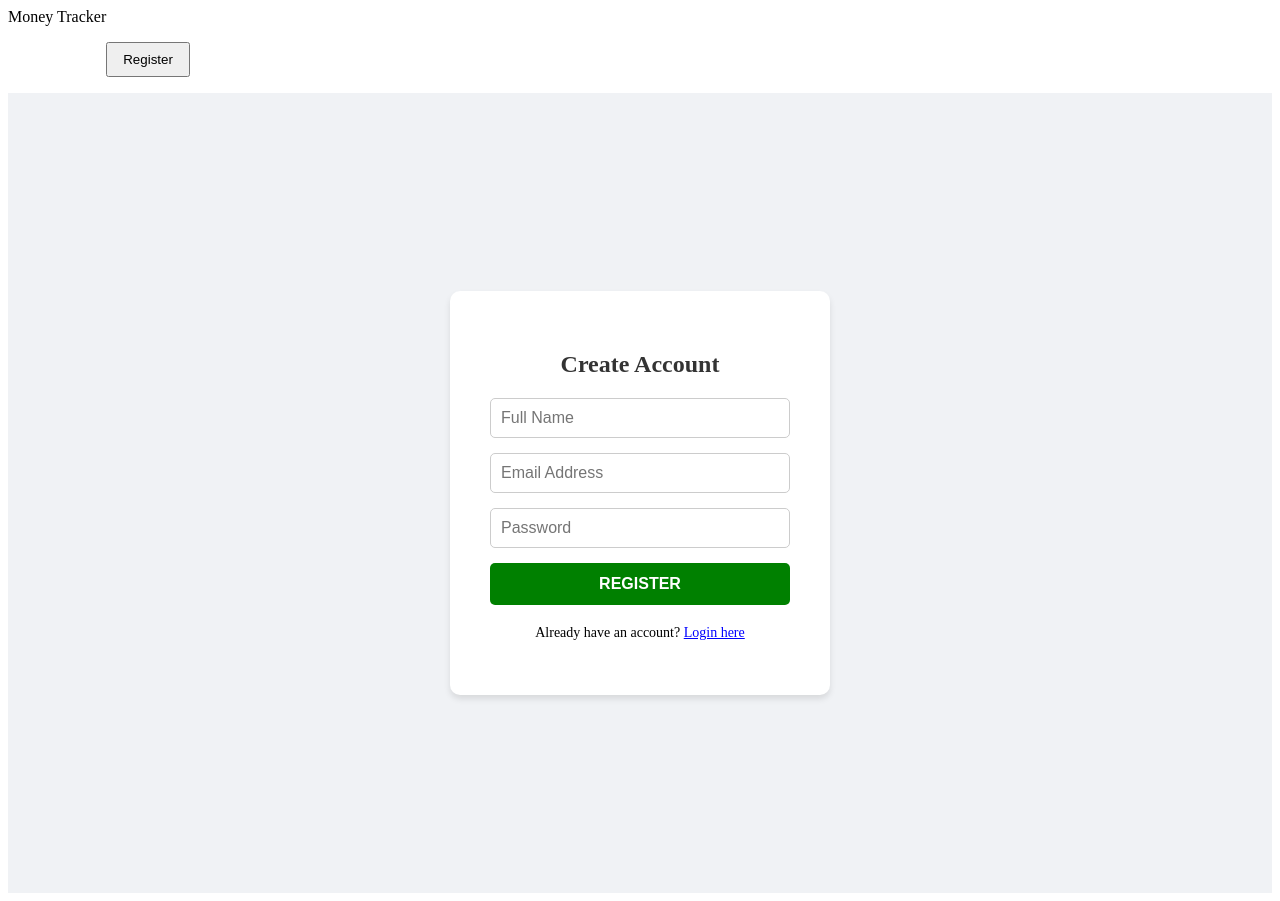
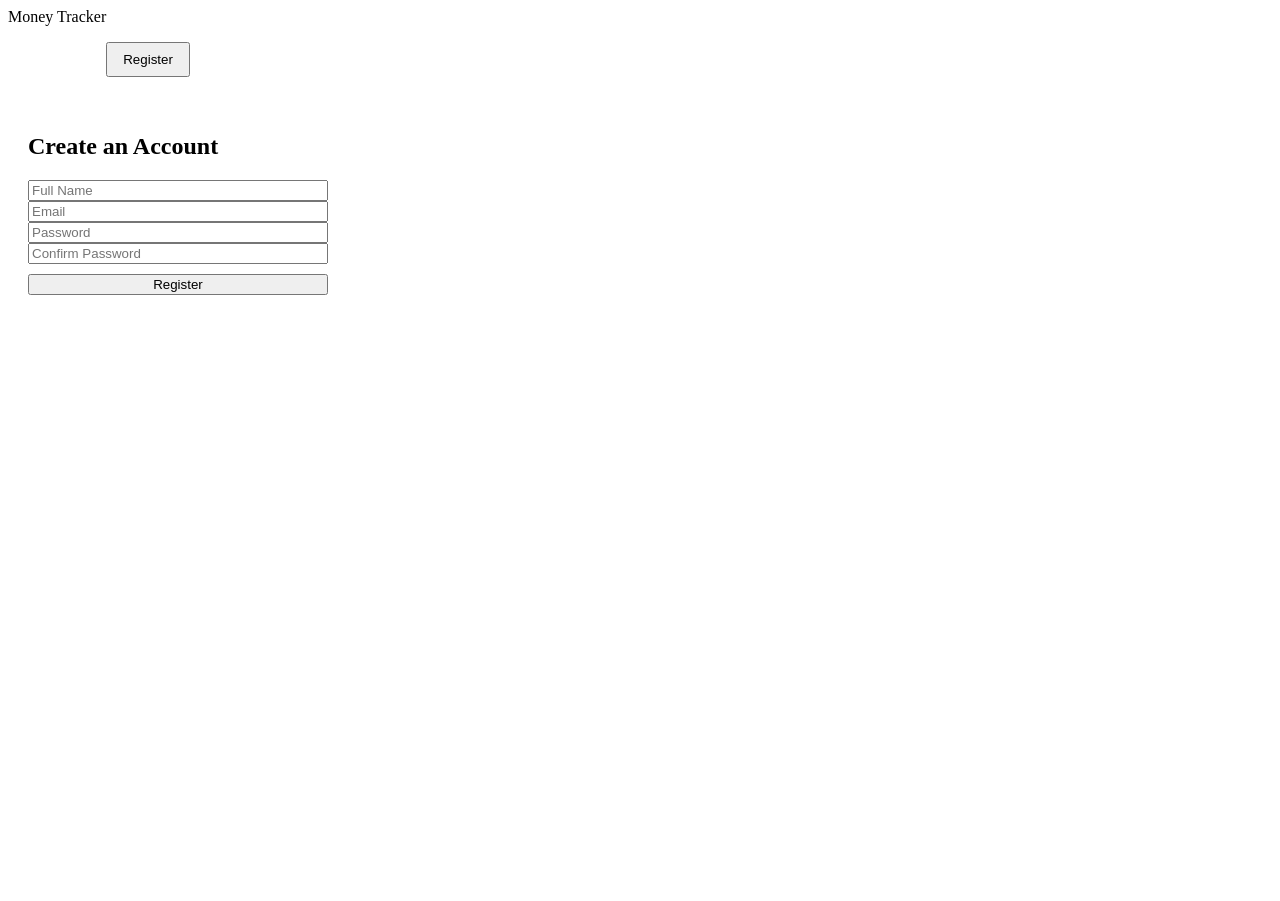
Before and after one commit to brightadieme-boop/expense-tracker, a React app in the folder frontend/: page /register in a window 1280 px wide. After the commit the page ends 800 px from the top, so only its background shows below. Built offline with nearby package versions, Linux system fonts and the light colour scheme; the HTML template or start-up script is replaced by a standard one.

Commit message:
Updated register jsx again in attempt to find bug

```diff
--- a/frontend/src/pages/Register.jsx
+++ b/frontend/src/pages/Register.jsx
@@ -1,38 +1,40 @@
 import React, { useState } from "react";
-import axios from "axios";
 import { Link, useNavigate } from "react-router-dom";
 
-const Register = () => {
-  const [formData, setFormData] = useState({
-    email: "",
-    password: "",
-    full_name: "",
-  });
+export default function Register() {
+    const [full_name, setFullName] = useState("");
+    const [email, setEmail] = useState("");
+    const [password, setPassword] = useState("");
+    const [confirmPassword, setConfirmPassword] = useState("");
     const [error, setError] = useState("");
     const [loading, setLoading] = useState(false);
-  const navigate = useNavigate();
 
-  const handleChange = (e) => {
-    setFormData({ ...formData, [e.target.name]: e.target.value });
+    const handleSubmit = async (e) => {
+        e.preventDefault();
+
+        if (password !== confirmPassword) {
+            alert("Passwords do not match");
+            return;
+        }
+
+        const userData = {
+            full_name: full_name,
+            email: email,
+            password: password,
         };
 
-  const handleRegister = async (e) => {
-    e.preventDefault();
-    setError("");
-    setLoading(true);
+        try {
+            const response = await fetch("https://expense-backend-gviv.onrender.com/register", {
+                method: "POST",
+                headers: {
+                    "Content-Type": "application/json",
+                },
+                body: JSON.stringify(userData),
+            });
 
-    try {
-      console.log("Sending data:", formData); // Debugging line
+            const result = await response.json();
 
-      const response = await axios.post(
-        "https://expense-backend-gviv.onrender.com/register",
-        {
-          email: formData.email,
-          password: formData.password,
-          full_name: formData.full_name,
-        },
-        { headers: { "Content-Type": "application/json" } }
-      );
+
 
       console.log("Success!", response.data);
       alert("Account created successfully! Please log in.");
@@ -57,55 +59,44 @@ const Register = () => {
   };
 
     return (
-    <div style={{ height: "100vh", display: "flex", flexDirection: "column", alignItems: "center", justifyContent: "center", background: "#f0f2f5" }}>
-      <div style={{ background: "white", padding: "40px", borderRadius: "10px", boxShadow: "0 4px 6px rgba(0,0,0,0.1)", textAlign: "center", minWidth: "300px" }}>
-        <h2 style={{ marginBottom: "20px", color: "#333" }}>Create Account</h2>
+        <div style={{ padding: "20px" }}>
+            <h2>Create an Account</h2>
 
-        {error && <div style={{ color: "red", marginBottom: "15px", padding: "10px", background: "#ffe6e6", borderRadius: "5px" }}>{error}</div>}
-
-        <form onSubmit={handleRegister} style={{ display: "flex", flexDirection: "column", gap: "15px" }}>
+            <form onSubmit={handleSubmit} style={{ display: "flex", flexDirection: "column", width: "300px" }}>
                 <input
                     type="text"
-            name="full_name"
                     placeholder="Full Name"
-            value={formData.full_name}
-            onChange={handleChange}
+                    value={full_name}
+                    onChange={(e) => setFullName(e.target.value)}
                     required
-            style={{ padding: "10px", borderRadius: "5px", border: "1px solid #ccc", fontSize: "16px" }}
                 />
+
                 <input
                     type="email"
-            name="email"
-            placeholder="Email Address"
-            value={formData.email}
-            onChange={handleChange}
+                    placeholder="Email"
+                    value={email}
+                    onChange={(e) => setEmail(e.target.value)}
                     required
-            style={{ padding: "10px", borderRadius: "5px", border: "1px solid #ccc", fontSize: "16px" }}
                 />
+
                 <input
                     type="password"
-            name="password"
                     placeholder="Password"
-            value={formData.password}
-            onChange={handleChange}
+                    value={password}
+                    onChange={(e) => setPassword(e.target.value)}
                     required
-            style={{ padding: "10px", borderRadius: "5px", border: "1px solid #ccc", fontSize: "16px" }}
                 />
-          <button
-            type="submit"
-            disabled={loading}
-            style={{ padding: "12px", background: loading ? "gray" : "green", color: "white", border: "none", borderRadius: "5px", fontSize: "16px", cursor: "pointer", fontWeight: "bold" }}
-          >
-            {loading ? "Creating..." : "REGISTER"}
-          </button>
+
+                <input
+                    type="password"
+                    placeholder="Confirm Password"
+                    value={confirmPassword}
+                    onChange={(e) => setConfirmPassword(e.target.value)}
+                    required
+                />
+
+                <button type="submit" style={{ marginTop: "10px" }}>Register</button>
             </form>
-
-        <p style={{ marginTop: "20px", fontSize: "14px" }}>
-          Already have an account? <Link to="/login" style={{ color: "blue", textDecoration: "underline" }}>Login here</Link>
-        </p>
-      </div>
         </div>
     );
 };
-
-export default Register;
```
Lines whose indentation alone changed are shown as unchanged.
